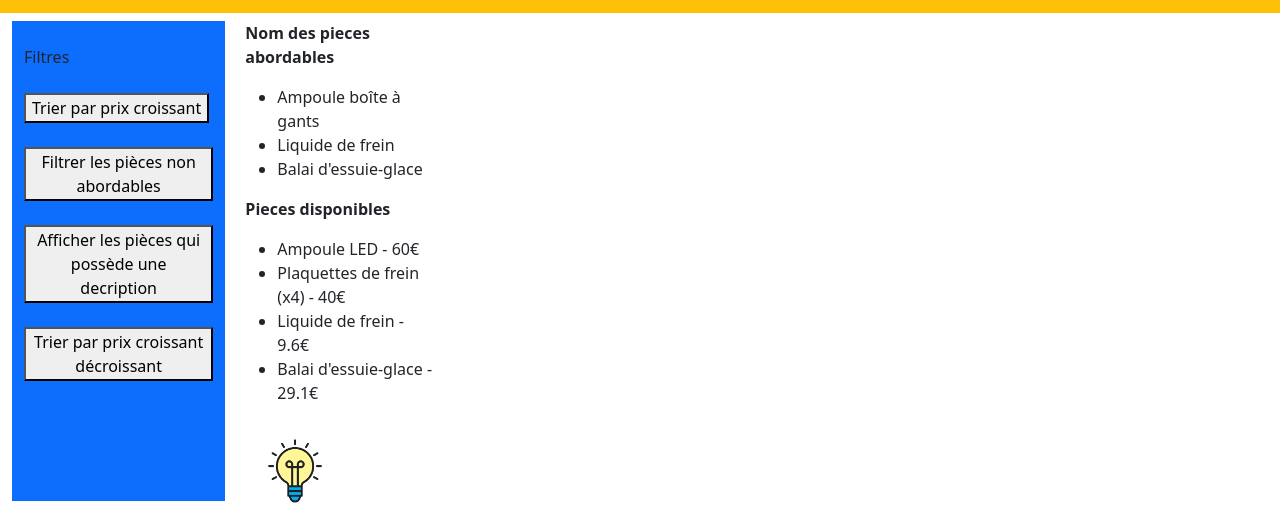
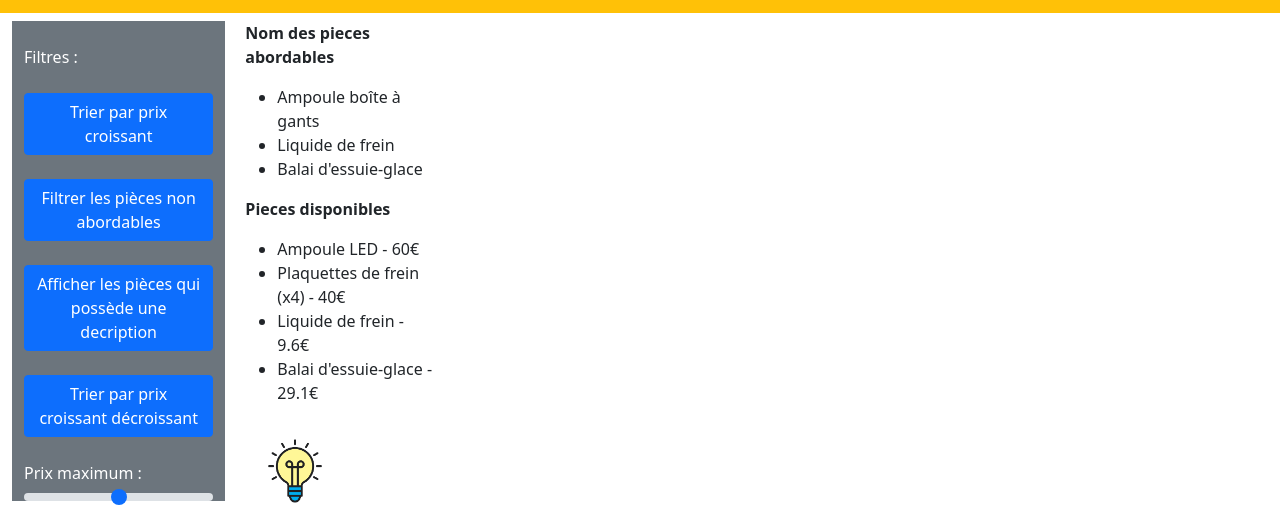
Before and after one commit to MzoughiAkram/ProjetWebJsPiecesAutomobiles, a website: page index.html in a window 1280 px wide. Shown: the part 89-605 px from the top of the page. Drawn offline with nearby package versions, Linux system fonts and the light colour scheme.

Commit message:
Ajout d'un bouton range

```diff
--- a/index.html
+++ b/index.html
@@ -46,23 +46,25 @@
         <section>
             <div class="container-fluid mt-2 m-1">
                 <div class="row">
-                    <div class="col-2 bg-primary mx-2 pt-4" style="height: 30rem;">
+                    <div class="col-2 bg-secondary mx-2 pt-4" style="height: 30rem;">
                         <!--Création des boutons filter-->
-                        <section class="filtres">
-                            Filtres
+                        <section class="filtres text-white">
+                            Filtres :
                         </section><br>
                         <section>
-                            <button class="btn-trier">Trier par prix croissant</button>
+                            <button type="button" class="btn-trier btn btn-primary">Trier par prix croissant</button>
                         </section><br>
                         <section>
-                            <button class="btn-filtrer">Filtrer les pièces non abordables</button>
+                            <button type="button" class="btn-filtrer btn btn-primary">Filtrer les pièces non abordables</button>
                         </section><br>
                         <section>
-                            <button class="btn-description">Afficher les pièces qui possède une decription</button>
+                            <button type="button" class="btn-description btn btn-primary">Afficher les pièces qui possède une decription</button>
                         </section>
                         <section><br>
-                            <button class="btn-trie">Trier par prix croissant décroissant</button>
-                        </section>
+                            <button type="button" class="btn-trie btn btn-primary">Trier par prix croissant décroissant</button>
+                        </section><br>
+                        <label for="prixMax" class="form-label text-white">Prix maximum :
+                        <input type="range" name="prixMax" class="form-range" min="0" max="60" step="5" id="prixMax">
 
                     </div>
 
--- a/pieces.js
+++ b/pieces.js
@@ -166,3 +166,16 @@ for(let i=0; i<nomDispo.length; i++){
 // Ajout de l'en-tête puis de la liste au bloc résultats filtres
 document.querySelector('.disponible')
 .appendChild(disponibleElement)
+
+//filtrer à l'aide du range
+const Range = document.querySelector('#prixMax');
+Range.addEventListener('input', function(){
+    const piecesRangers = pieces.filter(function(piece){
+        return piece.prix <= Range.value;
+
+    });
+
+// Effacement de l'écran et regénération de la page avec les pièces filtrées uniquement
+document.querySelector('.fiches').innerHTML ="";
+genererPieces(piecesRangers);
+})
```
